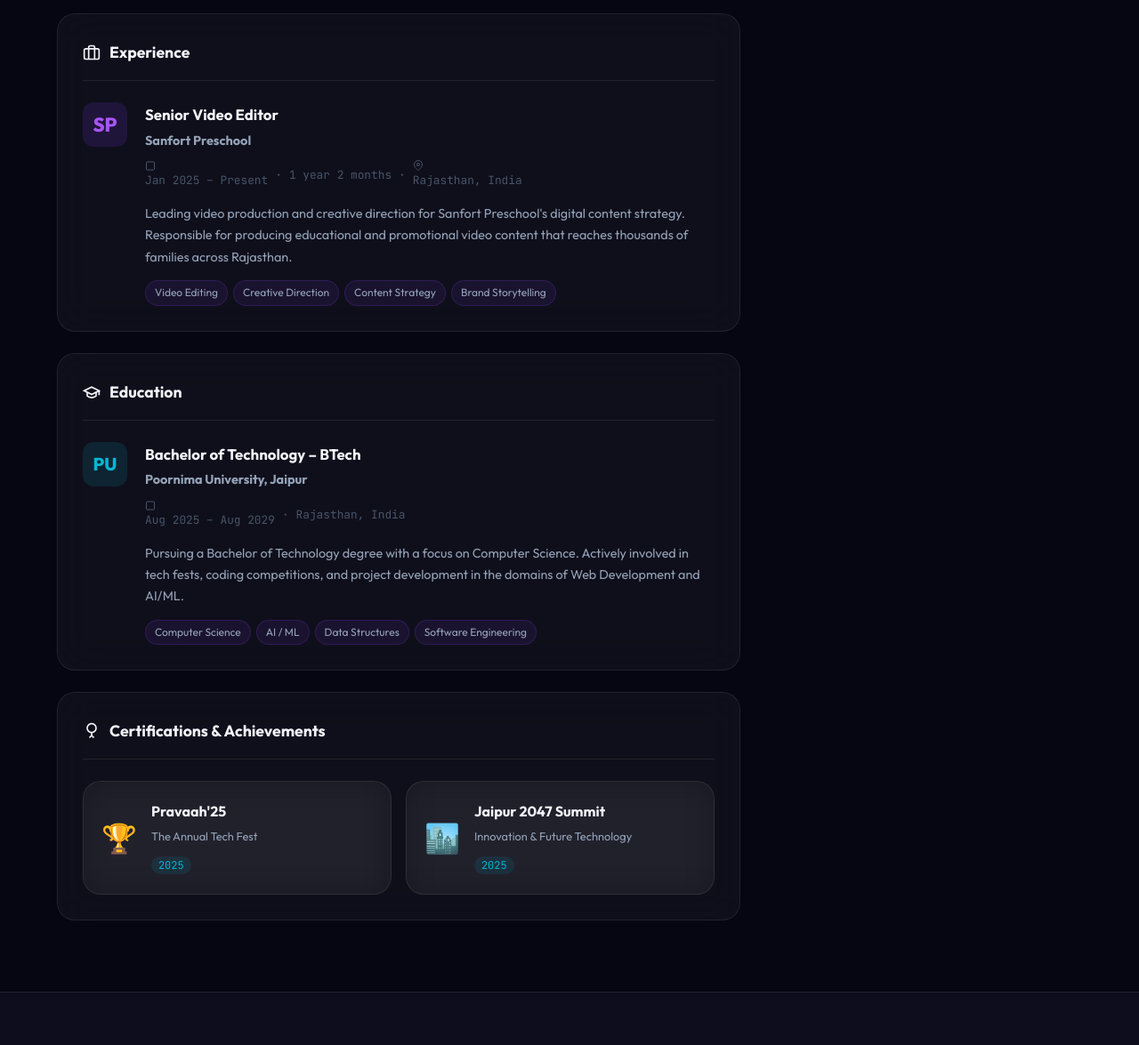
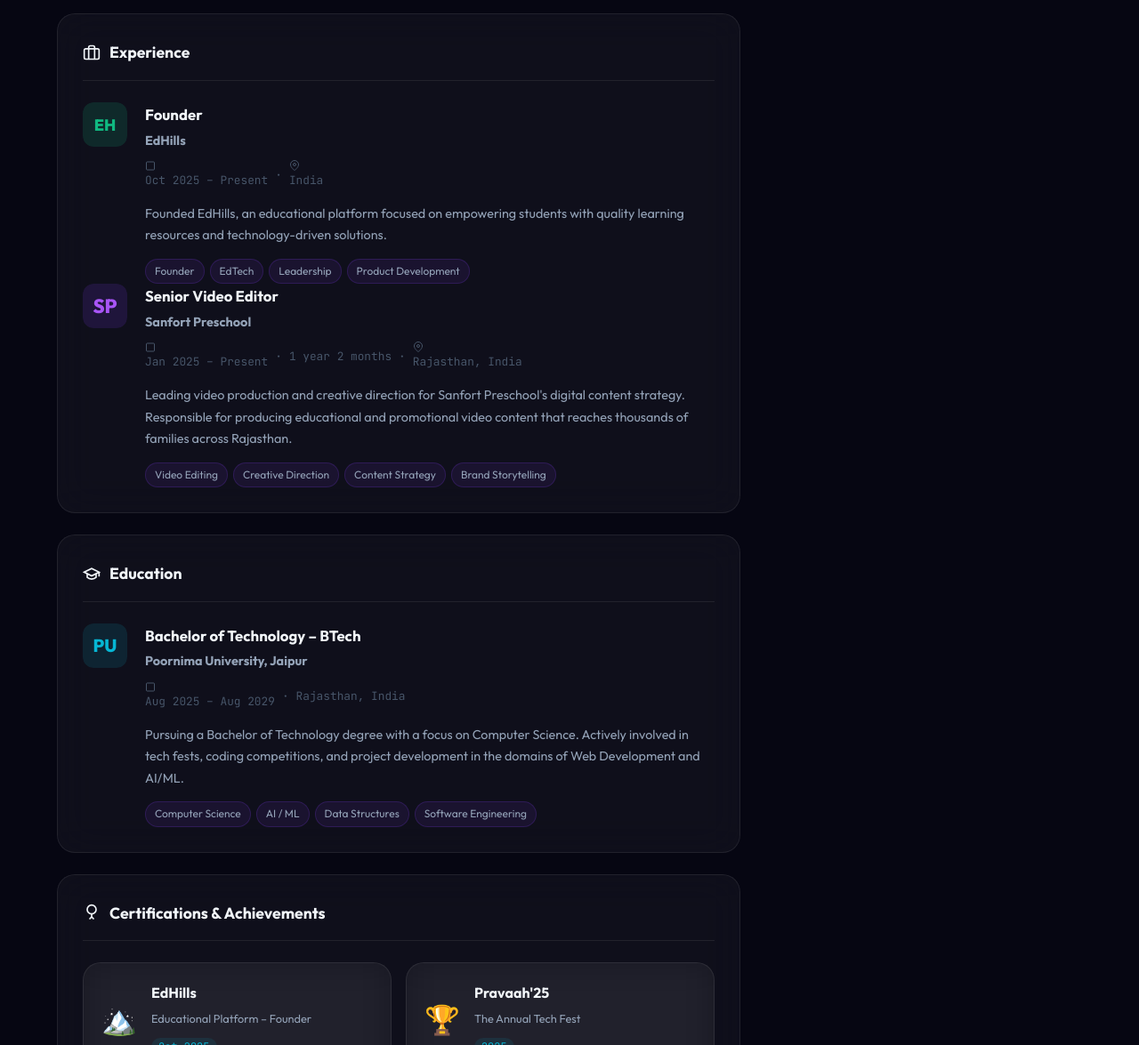
Before and after one commit to nishantsainigdds-bit/my-profolio, a plain HTML site: page profile.html in a window 1280 px wide. Shown: the part 1390-2565 px from the top of the page at 89% size. Drawn offline with Linux system fonts and the light colour scheme.

Commit message:
Add files via upload

```diff
--- a/profile.html
+++ b/profile.html
@@ -108,7 +108,7 @@
                         <span class="ps-label">Projects</span>
                     </div>
                     <div class="ps-item">
-                        <span class="ps-num gradient-text">2</span>
+                        <span class="ps-num gradient-text">3</span>
                         <span class="ps-label">Certs</span>
                     </div>
                 </div>
@@ -234,6 +234,46 @@
                 <div class="exp-item">
                     <div class="exp-logo">
                         <svg viewBox="0 0 50 50" fill="none">
+                            <rect width="50" height="50" rx="12" fill="rgba(16,185,129,0.15)" />
+                            <text x="50%" y="55%" dominant-baseline="middle" text-anchor="middle" font-size="18"
+                                fill="#10b981" font-family="Outfit, sans-serif" font-weight="800">EH</text>
+                        </svg>
+                    </div>
+                    <div class="exp-content">
+                        <h3>Founder</h3>
+                        <h4>EdHills</h4>
+                        <div class="exp-meta">
+                            <span>
+                                <svg viewBox="0 0 24 24" fill="none">
+                                    <rect x="3" y="4" width="18" height="18" rx="2" stroke="currentColor"
+                                        stroke-width="2" />
+                                </svg>
+                                Oct 2025 – Present
+                            </span>
+                            <span>·</span>
+                            <span>
+                                <svg viewBox="0 0 24 24" fill="none">
+                                    <path d="M21 10c0 7-9 13-9 13s-9-6-9-13a9 9 0 0118 0z" stroke="currentColor"
+                                        stroke-width="2" />
+                                    <circle cx="12" cy="10" r="3" stroke="currentColor" stroke-width="2" />
+                                </svg>
+                                India
+                            </span>
+                        </div>
+                        <p class="exp-desc">
+                            Founded EdHills, an educational platform focused on empowering students with quality learning resources and technology-driven solutions.
+                        </p>
+                        <div class="exp-skills">
+                            <span>Founder</span>
+                            <span>EdTech</span>
+                            <span>Leadership</span>
+                            <span>Product Development</span>
+                        </div>
+                    </div>
+                </div>
+                <div class="exp-item">
+                    <div class="exp-logo">
+                        <svg viewBox="0 0 50 50" fill="none">
                             <rect width="50" height="50" rx="12" fill="rgba(124,58,237,0.15)" />
                             <text x="50%" y="55%" dominant-baseline="middle" text-anchor="middle" font-size="22"
                                 fill="#a855f7" font-family="Outfit, sans-serif" font-weight="800">SP</text>
@@ -338,6 +378,14 @@
                     </h2>
                 </div>
                 <div class="certs-grid">
+                    <div class="cert-card glass">
+                        <div class="cert-icon">🏔️</div>
+                        <div class="cert-details">
+                            <h3>EdHills</h3>
+                            <p>Educational Platform – Founder</p>
+                            <span class="cert-year">Oct 2025</span>
+                        </div>
+                    </div>
                     <div class="cert-card glass">
                         <div class="cert-icon">🏆</div>
                         <div class="cert-details">
```
Also changed, not shown: index.html (+16 -1 lines).
